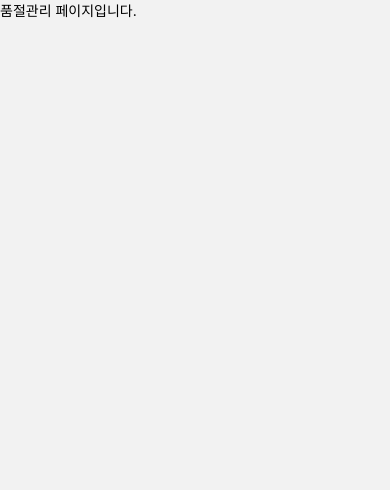
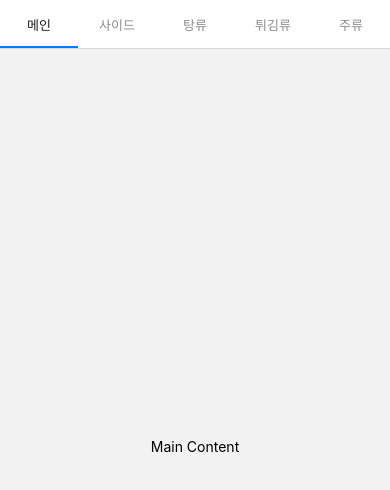
Before and after one commit to Drizzle03/TMANNER_APP, a React Native app in the folder TMANNER/: screen /SoldOut in a window 390 px wide. Shown: the top 490 px of the page. Built offline with nearby package versions, Linux system fonts and the light colour scheme.

Commit message:
Feat: 메뉴수정페이지 네비게이션 로직 추가

```diff
--- a/TMANNER/screens/MainScreen.js
+++ b/TMANNER/screens/MainScreen.js
@@ -29,7 +29,7 @@ function MainScreen(props) {
                     <View style={styles.priceContainer}>
                         <Text style={styles.cumulativeSalesText}>123,599,000원</Text>
                         <View style={styles.period}>
-                            <Text style={{color:"#fff"}}>2021년 7월부터 운영 중</Text>
+                            <Text style={{color:"#fff"}}>2021년 7월부터 운영중</Text>
                         </View>
                     </View>
                 </View>
--- a/TMANNER/screens/SoldOutScreen.js
+++ b/TMANNER/screens/SoldOutScreen.js
@@ -1,12 +1,50 @@
 import React from "react";
-import { Button, View, Text } from 'react-native';
+import { StyleSheet, View, Text, SafeAreaView } from 'react-native';
+import {createMaterialTopTabNavigator} from '@react-navigation/material-top-tabs';
+import Icon from 'react-native-vector-icons/MaterialIcons';
+import { StatusBar } from 'react-native';
 
-function SoldOutScreen({ navigation }) {
+
+const Tab = createMaterialTopTabNavigator();
+const categories = [
+    { id: '01', name: '메인', content: 'Main Content' },
+    { id: '02', name: '사이드', content: 'Side Content' },
+    { id: '03', name: '탕류', content: 'Drink Content' },
+    { id: '04', name: '튀김류', content: 'Drink Content' },
+    { id: '05', name: '주류', content: 'Drink Content' },
+];
+
+function DynamicScreen({ route }) {
+    // route.params.content에 카테고리별 내용이 들어있습니다.
     return (
-        <View>
-            <Text>품절관리 페이지입니다.</Text>
-        </View>
+      <View style={{ flex: 1, justifyContent: 'center', alignItems: 'center' }}>
+        <Text>{route.params.content}</Text>
+      </View>
     );
 }
 
-export default SoldOutScreen;
+function SoldOutTabs() {
+    return (
+        <SafeAreaView style={styles.safeAreaContainer}>
+            <Tab.Navigator style={{ paddingTop: StatusBar.currentHeight }}>
+                {categories.map((category) => (
+                    <Tab.Screen
+                        key={category.id}
+                        name={category.name}
+                        component={DynamicScreen}
+                        initialParams={{ content: category.content }}
+                    />
+                ))}
+            </Tab.Navigator>
+        </SafeAreaView>
+    );
+}
+
+const styles = StyleSheet.create({
+    safeAreaContainer: {
+        flex: 1,
+        backgroundColor: 'white', // 원하는 배경색으로 변경 가능
+    }
+});
+
+export default SoldOutTabs;
```
Also changed, not shown: TMANNER/package.json (+7 -1 lines), 1 other file (tests, documents, lock files or other folders).
